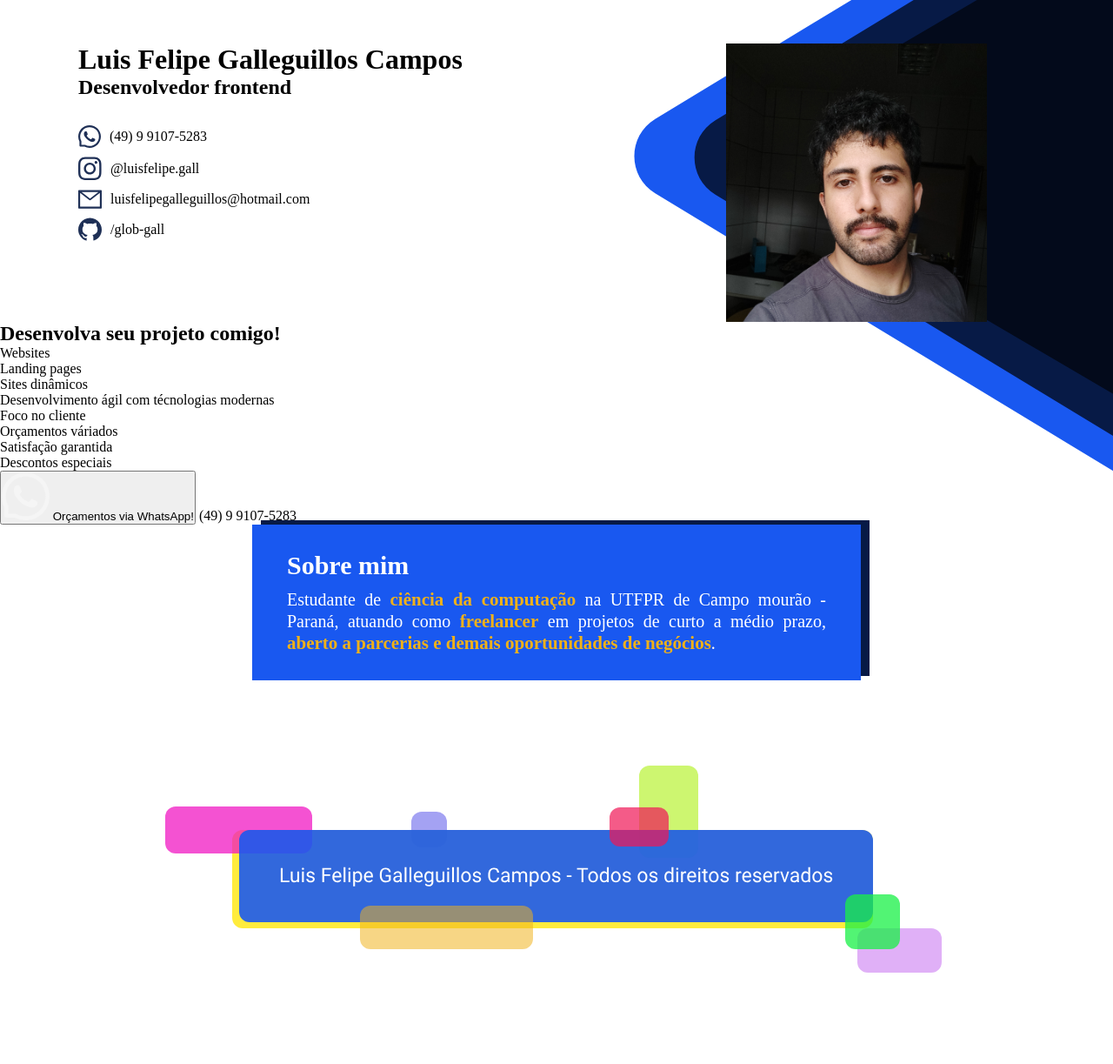
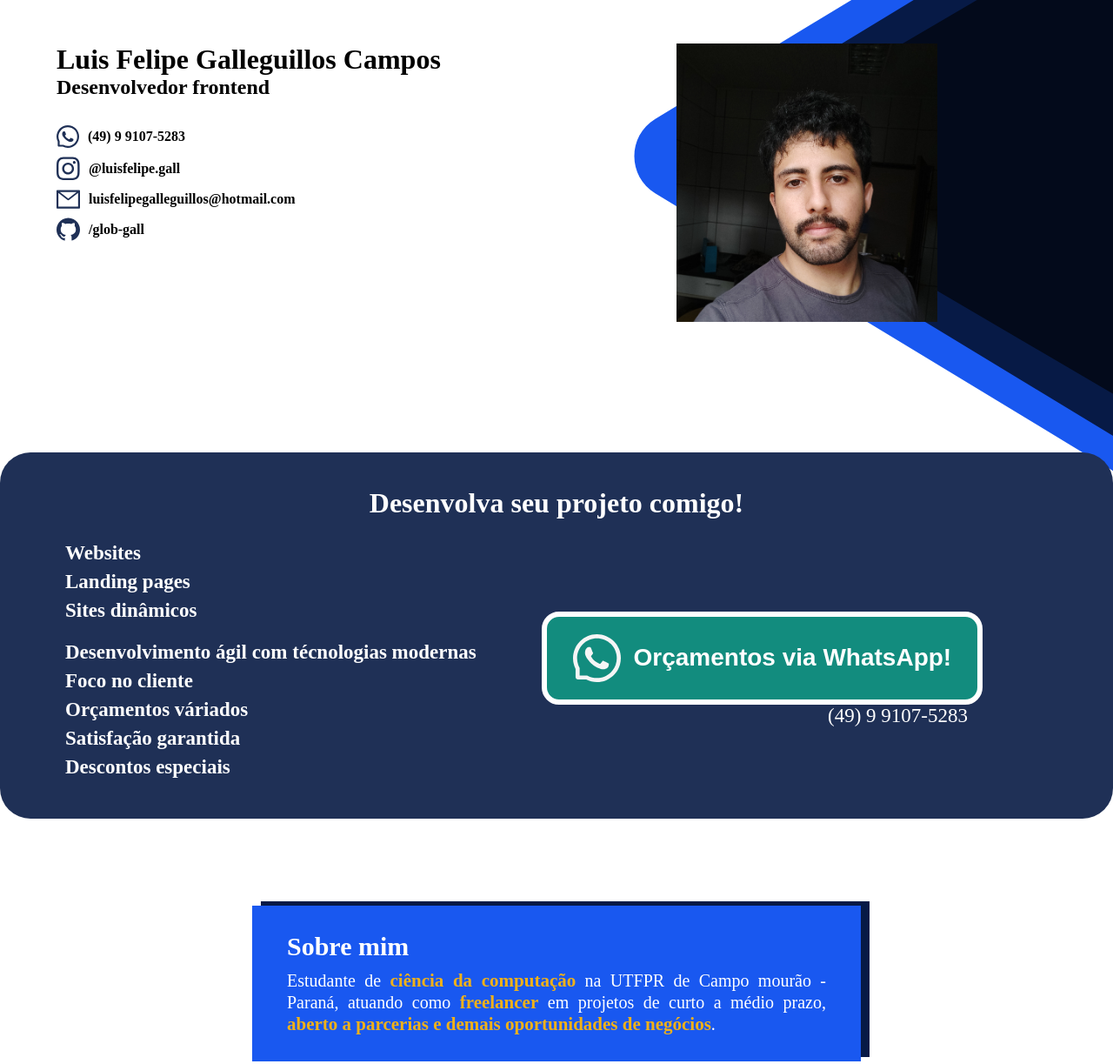
Before and after one commit to glob-gall/page, a plain HTML site: page index.html in a window 1280 px wide. Shown: the top 1223 px of the page at 87% size. Drawn offline with Linux system fonts and the light colour scheme.

Commit message:
css basico

```diff
--- a/index.html
+++ b/index.html
@@ -47,8 +47,11 @@
     </section>
   </div>
 
+  <div class="container2">
     <section id="orcamento">
       <h2>Desenvolva seu projeto comigo!</h2>
+
+      <div id="content">
         <div id="orcamento-info">
 
           <ul id="itens">
@@ -74,8 +77,10 @@
           </button>
           <span id="numero">(49) 9 9107-5283</span>
         </div>
+      </div>
 
     </section>
+  </div>
 
   <section id="sobre-mim">
     <h2>Sobre mim</h2>
@@ -85,10 +90,8 @@
   </section>
 
   <footer>
-    <div class="container">
+      <img src="./img/footer.svg" alt="Luis Felipe Galleguillos Campos - Todos os direitos reservados">
+  </footer>
 
-      <img src="./img/footer.svg" alt="Luis Felipe Galleguillos Campos - Todos os direitos reservados">
-    </div>
-  </footer>
 </body>
 </html>
--- a/style.css
+++ b/style.css
@@ -6,13 +6,20 @@
 
 .container {
   width: 100%;
-  padding:0 50px;
+  padding:0 25px;
   margin: 0 auto;
   max-width: 1200px;
+}
+.container2 {
+  width: 100%;
+  padding:0 25;
+  margin: 0 auto;
+  max-width: 1300px;
 }
 
 #top {
   display: flex;
+  flex-wrap: wrap-reverse;
 }
 
 #profile-photo-bg {
@@ -22,20 +29,22 @@
 
   animation: bgfoto 10s linear infinite alternate;
 
+  max-width: 50%;
+
 }
 
 #photo-wrapper {
   display: flex;
   align-items: center;
   justify-content: center;
-  width: 100%;
+  flex: 1;
 }
 
 #profile-photo {
   width: 300px;
-  margin-left: auto;
-  margin-right: 10%;
-  margin-top: 50px;
+  margin: 50px auto;
+  /* margin-right: 10%; */
+  /* margin-top: 30px; */
 }
 
 #info {
@@ -62,6 +71,7 @@
   display: flex;
   align-items: center;
   margin-top: 10px;
+  font-weight: bold;
 }
 
 #contato ul li p {
@@ -69,7 +79,75 @@
 }
 
 
+#orcamento {
+  background-color: #1F3056;
+  padding: 50px 75px;
+  border-radius:35px;
+  margin:100px 0;
+  color:#fff;
+}
+#orcamento h2 {
+  font-size:32px;
+  text-align: center;
+  margin-top:-10px;
+}
 
+#content {
+  display: flex;
+  flex-wrap: wrap-reverse;
+
+}
+
+#content ul {
+  list-style: none;
+  margin-top:30px;
+}
+#content ul li{
+  font-size:23px;
+  font-weight: bold;
+  margin-top: 15px;
+  line-height: 18px;
+}
+
+#botao-whatsapp {
+  flex: 1;
+  display: flex;
+  align-items: center;
+  justify-content: center;
+  flex-direction: column;
+}
+
+#botao-whatsapp button {
+  background-color: #128C7E;
+
+  border: solid #fff 6px;
+  padding: 20px 30px;
+  border-radius: 20px;
+
+  display: flex;
+  align-items: center;
+
+  color: #fff;
+  position: relative;
+  transition: .2s;
+
+  margin-top: 50px;
+}
+#botao-whatsapp button:hover {
+  background-color: #17B4A2;
+}
+
+#botao-whatsapp button span {
+  font-size: 28px;
+  font-weight: bold;
+  margin-left: 15px;
+}
+#botao-whatsapp  #numero {
+  margin-left: auto;
+  margin-right: 14%;
+  font-size: 23px;
+
+}
 
 
 #sobre-mim {
@@ -161,6 +239,13 @@
 }
 
 footer {
-  margin-left: 140px;
+  display: flex;
+  align-items: center;
+  width: 100%;
   animation: footeranimation 4s linear infinite;
 }
+
+footer img {
+  margin: 0 auto;
+  max-width: 90%;
+}
```
Lines whose indentation alone changed are shown as unchanged.
